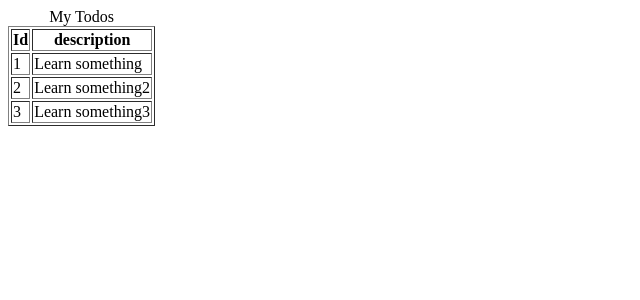
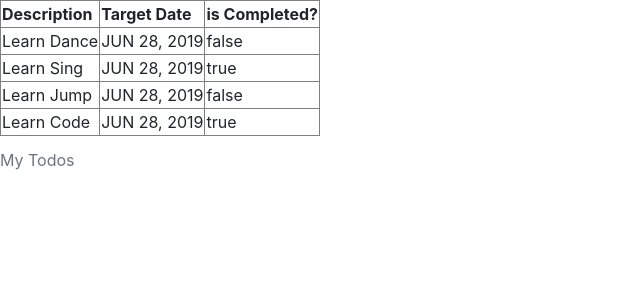
Before and after one commit to anchal66/Angular-todo-app, an Angular app: page /todos in a window 1280 px wide. Shown: the top 300 px of the page, without its empty margins (0-640 px from the left). Built offline with nearby package versions, Linux system fonts and the light colour scheme.

Commit message:
Added class for todo and header footer bootstrap

```diff
--- a/src/app/app.module.ts
+++ b/src/app/app.module.ts
@@ -8,6 +8,8 @@ import { WelcomeComponent } from './welcome/welcome.component';
 import { LoginComponent } from './login/login.component';
 import { ErrorComponent } from './error/error.component';
 import { ListTodosComponent } from './list-todos/list-todos.component';
+import { HeaderComponent } from './header/header.component';
+import { FooterComponent } from './footer/footer.component';
 
 @NgModule({
   declarations: [
@@ -15,7 +17,9 @@ import { ListTodosComponent } from './list-todos/list-todos.component';
     WelcomeComponent,
     LoginComponent,
     ErrorComponent,
-    ListTodosComponent
+    ListTodosComponent,
+    HeaderComponent,
+    FooterComponent
   ],
   imports: [
     BrowserModule,
--- /dev/null
+++ b/src/app/footer/footer.component.html
@@ -0,0 +1,3 @@
+<p>
+  footer works!
+</p>
--- /dev/null
+++ b/src/app/footer/footer.component.ts
@@ -0,0 +1,15 @@
+import { Component, OnInit } from '@angular/core';
+
+@Component({
+  selector: 'app-footer',
+  templateUrl: './footer.component.html',
+  styleUrls: ['./footer.component.css']
+})
+export class FooterComponent implements OnInit {
+
+  constructor() { }
+
+  ngOnInit() {
+  }
+
+}
--- /dev/null
+++ b/src/app/header/header.component.html
@@ -0,0 +1,3 @@
+<p>
+  header works!
+</p>
--- /dev/null
+++ b/src/app/header/header.component.ts
@@ -0,0 +1,15 @@
+import { Component, OnInit } from '@angular/core';
+
+@Component({
+  selector: 'app-header',
+  templateUrl: './header.component.html',
+  styleUrls: ['./header.component.css']
+})
+export class HeaderComponent implements OnInit {
+
+  constructor() { }
+
+  ngOnInit() {
+  }
+
+}
--- a/src/app/list-todos/list-todos.component.html
+++ b/src/app/list-todos/list-todos.component.html
@@ -2,14 +2,19 @@
   <caption>My Todos</caption>
   <thead>
     <tr>
-      <th>Id</th>
-      <th>description</th>
+      <!-- <th>Id</th> -->
+      <th>Description</th>
+      <th>Target Date</th>
+      <th>is Completed?</th>
     </tr>
   </thead>
   <tbody>
     <tr *ngFor="let todo of todos">
-      <td>{{todo.id}}</td>
-      <td>{{todo.desciption}}</td>
+      <!-- <td>{{todo.id}}</td> -->
+      <td>{{todo.description}}</td>
+      <td>{{todo.targetDate | date | uppercase
+        }}</td>
+      <td>{{todo.done}}</td>
     </tr>
   </tbody>
 </table>
--- a/src/app/list-todos/list-todos.component.ts
+++ b/src/app/list-todos/list-todos.component.ts
@@ -1,16 +1,29 @@
 import { Component, OnInit } from '@angular/core';
 
+export class Todo{
+  constructor(
+    public id:number,
+    public description:string,
+    public done:boolean,
+    public targetDate:Date
+  ){}
+}
 @Component({
   selector: 'app-list-todos',
   templateUrl: './list-todos.component.html',
   styleUrls: ['./list-todos.component.css']
 })
+
 export class ListTodosComponent implements OnInit {
 
   todos=[
-    {id:1, desciption: 'Learn something'},
-    {id:2, desciption: 'Learn something2'},
-    {id:3, desciption: 'Learn something3'}
+    new Todo(1,"Learn Dance", false, new Date()),
+    new Todo(2,"Learn Sing", true, new Date()),
+    new Todo(3,"Learn Jump", false, new Date()),
+    new Todo(4,"Learn Code", true, new Date())
+    // {id:1, desciption: 'Learn something'},
+    // {id:2, desciption: 'Learn something2'},
+    // {id:3, desciption: 'Learn something3'}
   ]
   constructor() { }
 
--- a/src/styles.css
+++ b/src/styles.css
@@ -1 +1,2 @@
 /* You can add global styles to this file, and also import other style files */
+@import url(https://stackpath.bootstrapcdn.com/bootstrap/4.1.3/css/bootstrap.min.css)
```
Also changed, not shown: src/app/footer/footer.component.css (added), src/app/header/header.component.css (added).
